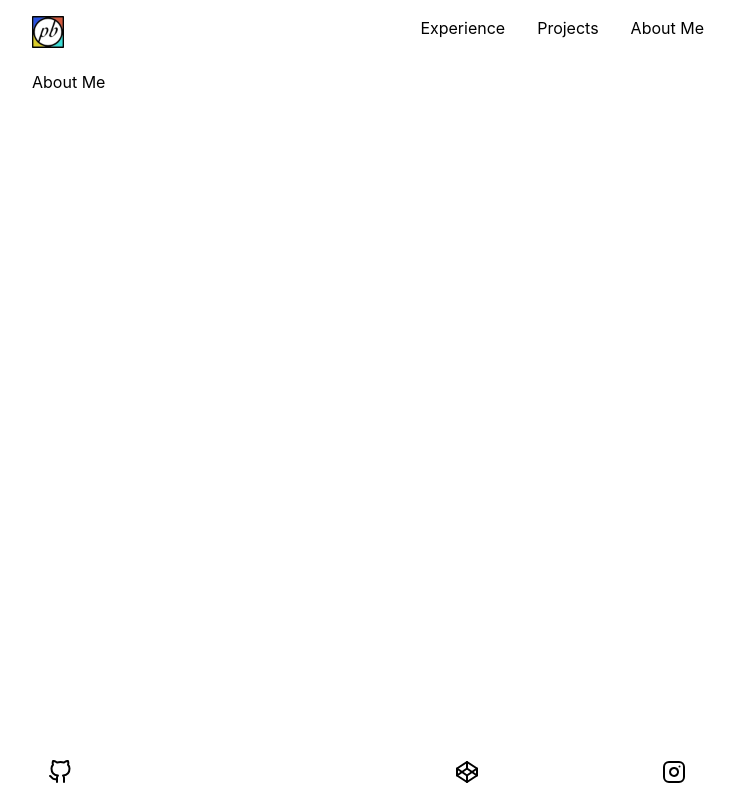
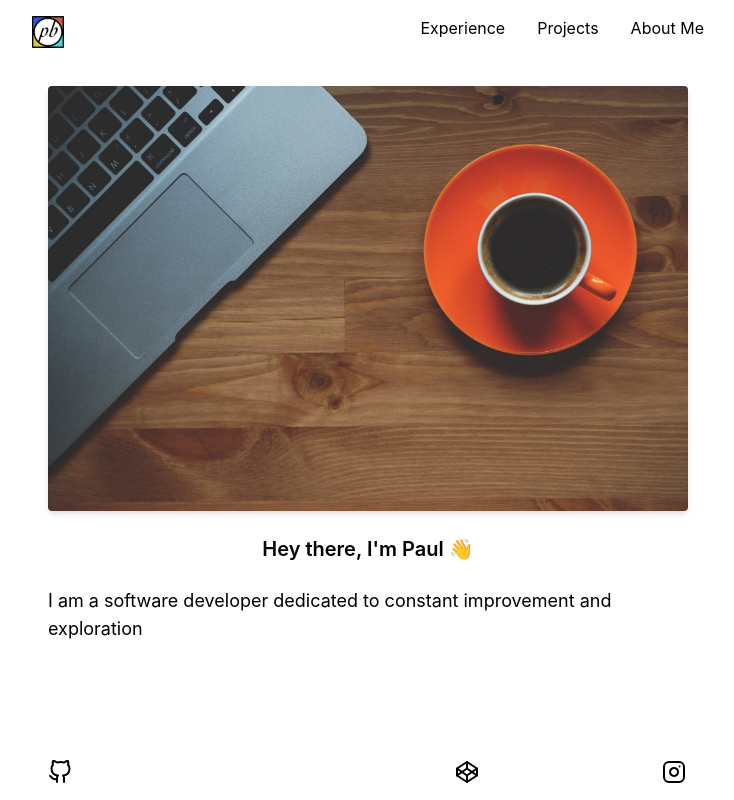
Before and after one commit to pbarrett21/pbarrett21.github.io, a React (Create React App) app: page /about in a window 1280 px wide. Shown: the whole page, without its empty margins (272-1006 px from the left). Built offline with nearby package versions, Linux system fonts and the light colour scheme; some icons are missing.

Commit message:
begin about

```diff
--- a/src/routes/aboutMe/aboutMe.tsx
+++ b/src/routes/aboutMe/aboutMe.tsx
@@ -2,7 +2,16 @@ import React from 'react';
 
 const AboutMe = () => {
     return (
-        <h1>About Me</h1>
+        <div className='m-4 '>
+            <img className='rounded shadow-md'
+                 src={require('./../../resources/cup-of-coffee.jpeg').default}
+                 alt='macbook and coffee'/>
+            <div className='md:flex md:flex-col md:items-center'>
+                <h1 className='text-xl font-semibold mt-6 mb-6 md:ml-auto md:mr-auto'>Hey there, I'm Paul 👋</h1>
+                <h1 className='text-lg font-normal'>I am a software developer dedicated to
+                    constant improvement and exploration</h1>
+            </div>
+        </div>
     );
 }
 
```
